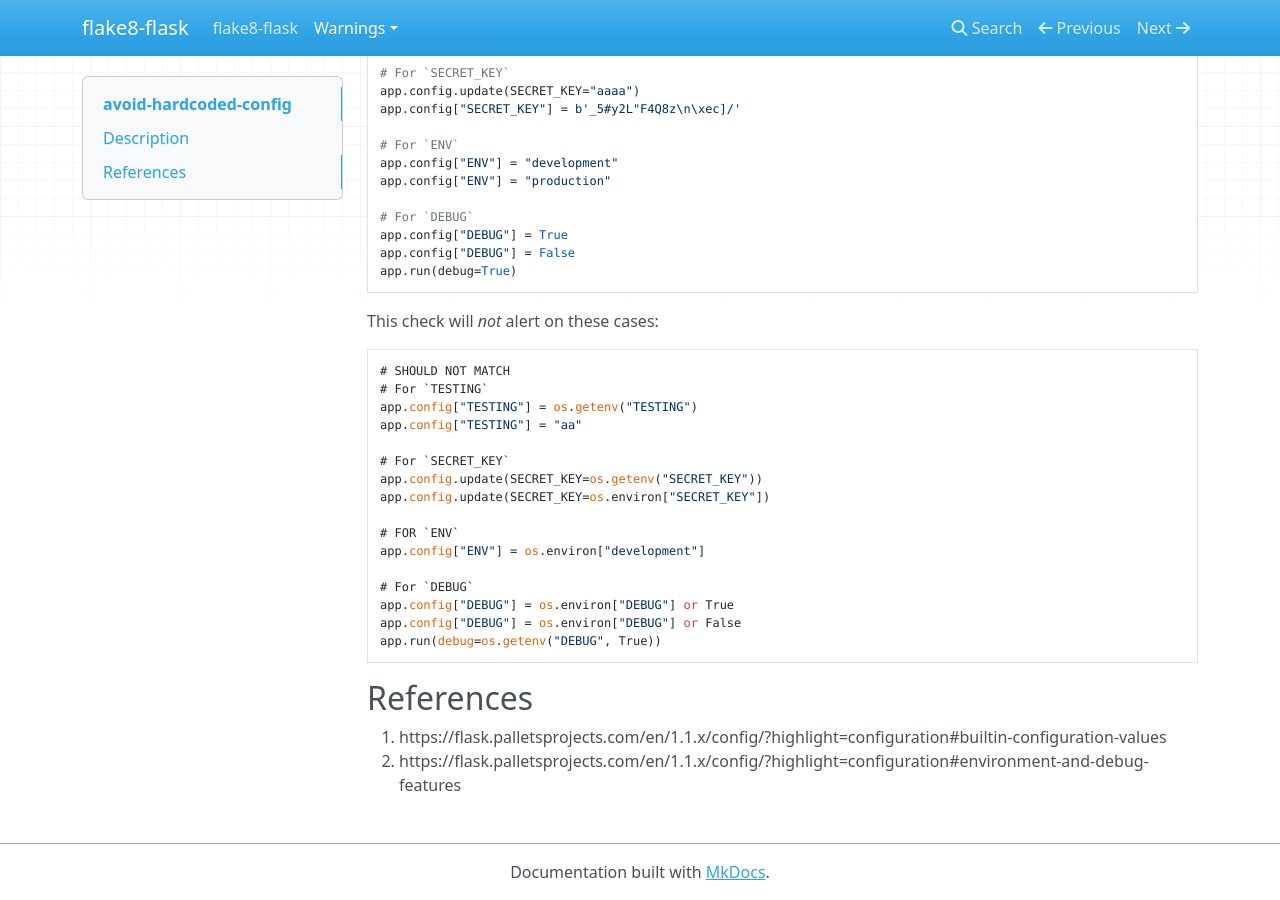
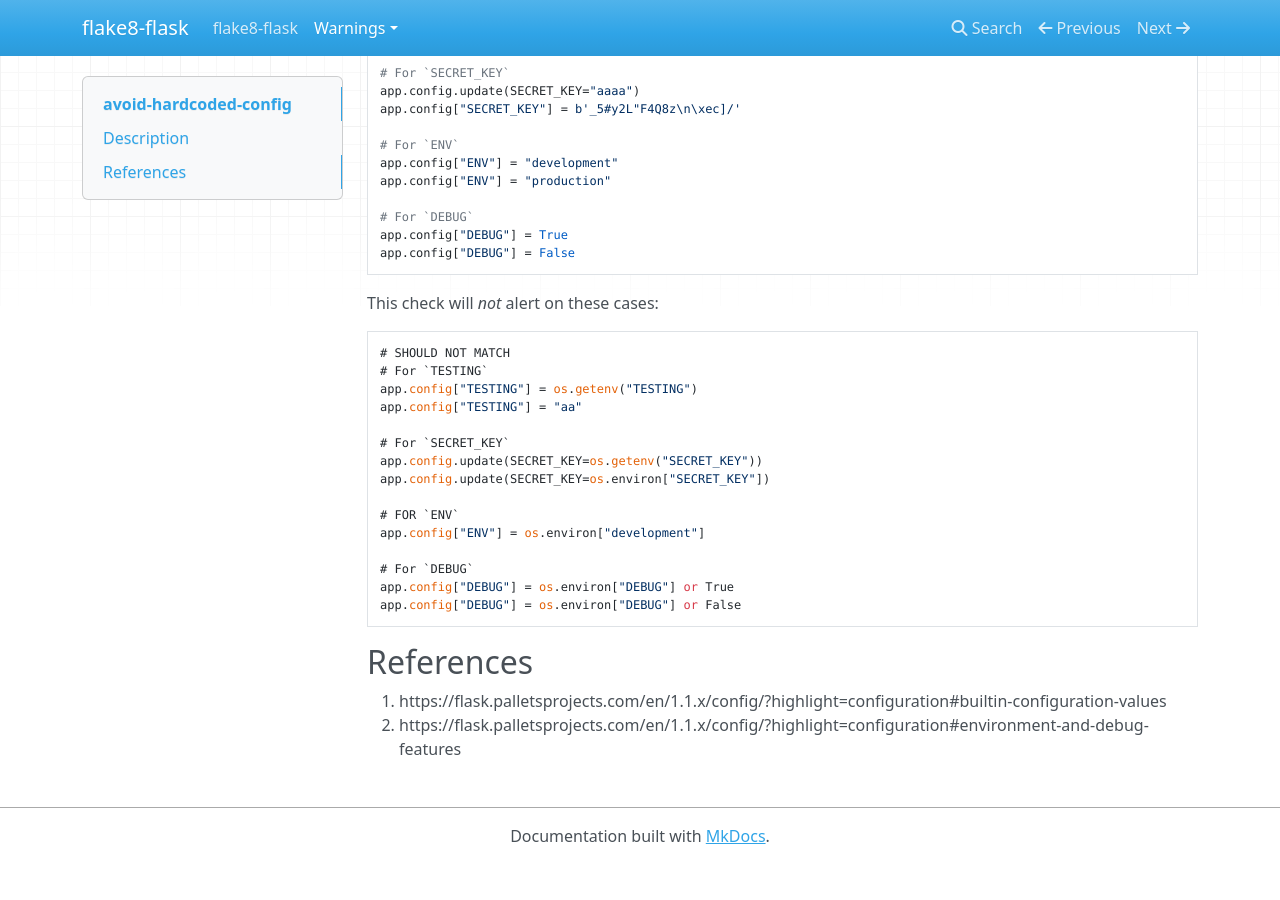
Before and after one commit to returntocorp/docs-r2c-checks, an MkDocs documentation site: the page built from docs/warnings/avoid_hardcoded_config.md, in a window 1280 px wide and 900 px high, scrolled down 536 px. Built offline with MkDocs 1.6.1, drawn with Linux system fonts in a browser that asks for light colours; nearby versions of some CDN libraries; after the commit the page ends 1400 px from its top, so only the background shows below that.

Commit message:
remove app.run

````diff
--- a/docs/warnings/avoid_hardcoded_config.md
+++ b/docs/warnings/avoid_hardcoded_config.md
@@ -31,7 +31,6 @@ app.config["ENV"] = "production"
 # For `DEBUG`
 app.config["DEBUG"] = True
 app.config["DEBUG"] = False
-app.run(debug=True)
 ```
 
 This check will _not_ alert on these cases:
@@ -52,7 +51,6 @@ app.config["ENV"] = os.environ["development"]
 # For `DEBUG`
 app.config["DEBUG"] = os.environ["DEBUG"] or True
 app.config["DEBUG"] = os.environ["DEBUG"] or False
-app.run(debug=os.getenv("DEBUG", True))
 ```
 
 ## References
````
